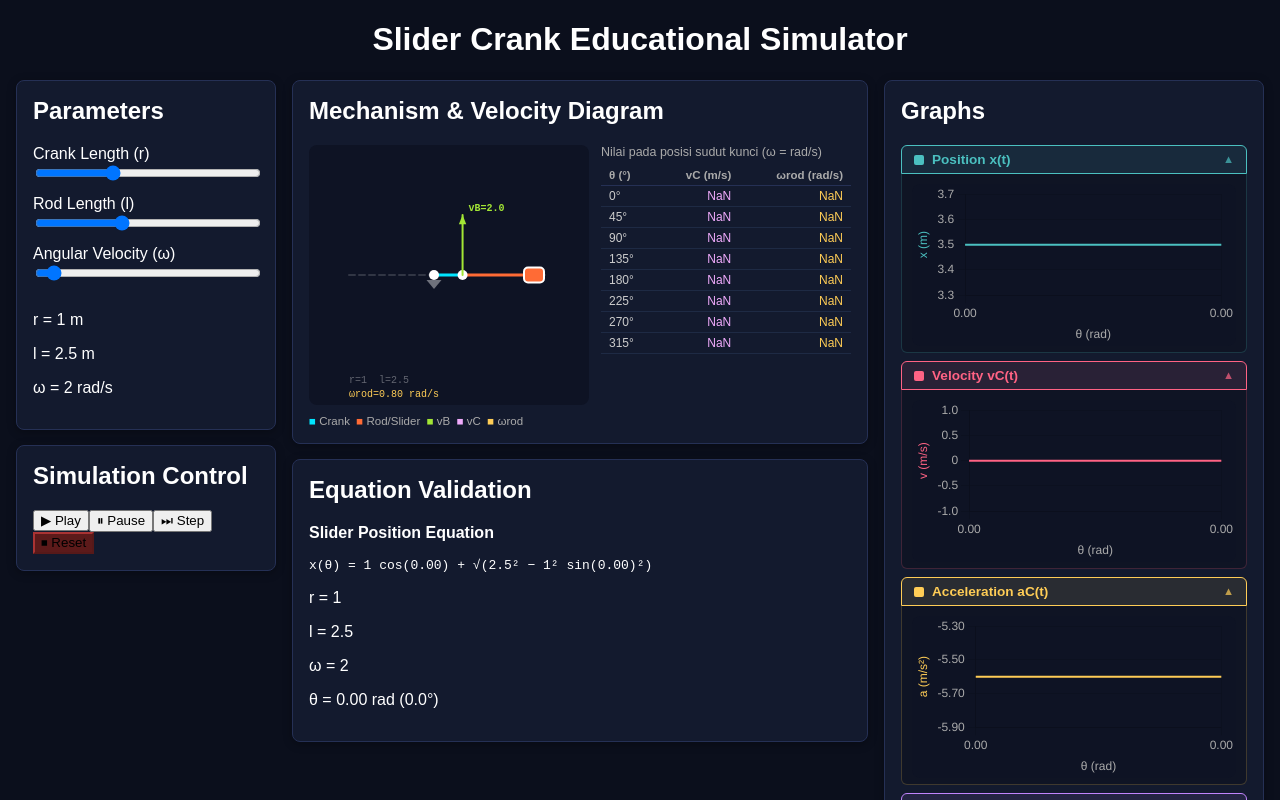
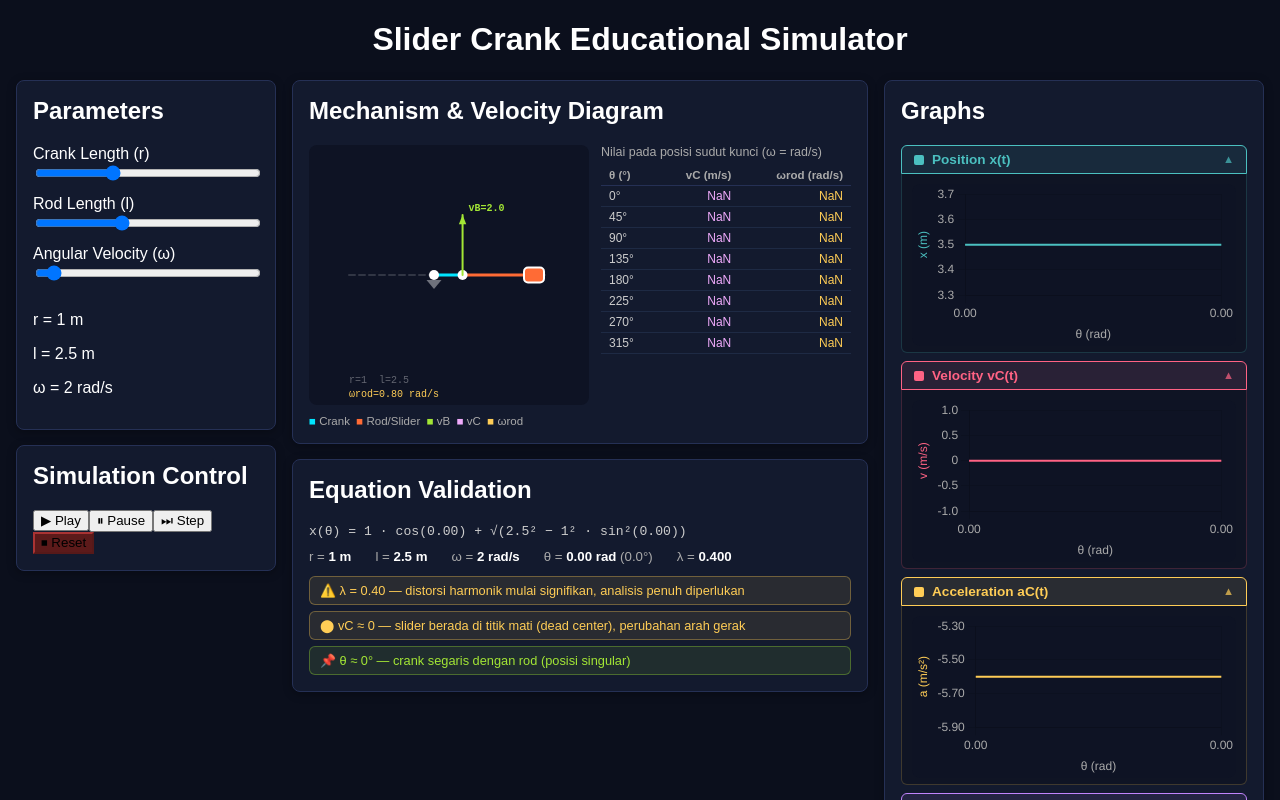
Before and after one commit to raihanrr17/Simulasi-Slider-Crank, a React (Vite) app: page / in a window 1280 px wide. Shown: the top 800 px of the page. Built offline with nearby package versions, Linux system fonts and the light colour scheme.

Commit message:
Refactor ValidationPanel for improved calculations

```diff
--- a/src/components/ValidationPanel.jsx
+++ b/src/components/ValidationPanel.jsx
@@ -1,23 +1,66 @@
 export default function ValidationPanel({ r, l, omega, theta }) {
-  const safeTheta = ((theta ?? 0) % (2 * Math.PI) + 2 * Math.PI) % (2 * Math.PI)
-  const safeR = r ?? 0
-  const safeL = l ?? 0
-  const safeOmega = omega ?? 0
+  const tNorm   = ((theta ?? 0) % (2 * Math.PI) + 2 * Math.PI) % (2 * Math.PI)
+  const safeR   = r   ?? 0
+  const safeL   = l   ?? 0
+  const safeO   = omega ?? 0
+  const lambda  = safeR / safeL
 
-  const xExpr =
-    `${safeR} cos(${safeTheta.toFixed(2)}) + √(${safeL}² − ${safeR}² sin(${safeTheta.toFixed(2)})²)`
+  const sinT    = Math.sin(tNorm)
+  const cosT    = Math.cos(tNorm)
+  const sinPhi  = (safeR / safeL) * sinT
+  const cosPhi  = Math.sqrt(Math.max(0, 1 - sinPhi ** 2))
+  const omegaRod = (safeR * safeO * cosT) / (safeL * cosPhi || 1)
+  const vC      = -safeR * safeO * sinT - safeL * omegaRod * sinPhi
+
+  const xExpr = `${safeR} · cos(${tNorm.toFixed(2)}) + √(${safeL}² − ${safeR}² · sin²(${tNorm.toFixed(2)}))`
+
+  // ── Anotasi ──
+  const notes = []
+
+  if (lambda < 0.1)
+    notes.push({ color: "#4bc0c0", icon: "✅", text: `λ = ${lambda.toFixed(2)} — gerak slider ≈ harmonik sederhana (rod sangat panjang)` })
+  else if (lambda <= 0.5)
+    notes.push({ color: "#ffcd56", icon: "⚠️", text: `λ = ${lambda.toFixed(2)} — distorsi harmonik mulai signifikan, analisis penuh diperlukan` })
+  else
+    notes.push({ color: "#ff6384", icon: "🔴", text: `λ = ${lambda.toFixed(2)} — distorsi besar, aproksimasi harmonik tidak valid` })
+
+  if (Math.abs(vC) < 0.05)
+    notes.push({ color: "#ffcd56", icon: "⬤", text: `vC ≈ 0 — slider berada di titik mati (dead center), perubahan arah gerak` })
+
+  if (Math.abs(tNorm - 0) < 0.05 || Math.abs(tNorm - Math.PI) < 0.05)
+    notes.push({ color: "#a3e635", icon: "📌", text: `θ ≈ ${Math.round(tNorm * 180 / Math.PI)}° — crank segaris dengan rod (posisi singular)` })
+
+  if (Math.abs(omegaRod) > Math.abs(safeO) * 1.5)
+    notes.push({ color: "#f0abfc", icon: "⚡", text: `ωrod = ${omegaRod.toFixed(2)} rad/s — kecepatan sudut rod jauh melebihi crank` })
 
   return (
-    <div className="panel">
+    <div className="panel" style={{ marginTop: 12 }}>
       <h2>Equation Validation</h2>
-      <p><b>Slider Position Equation</b></p>
-      <p style={{ fontFamily: "monospace" }}>
+
+      <p style={{ fontFamily: "monospace", fontSize: "0.82rem", color: "#ccc", margin: "0 0 10px" }}>
         x(θ) = {xExpr}
       </p>
-      <p>r = {safeR}</p>
-      <p>l = {safeL}</p>
-      <p>ω = {safeOmega}</p>
-      <p>θ = {safeTheta.toFixed(2)} rad ({(safeTheta * 180 / Math.PI).toFixed(1)}°)</p>
+
+      <div style={{ display: "flex", gap: 24, fontSize: "0.83rem", color: "#aaa", marginBottom: 12, flexWrap: "wrap" }}>
+        <span>r = <strong style={{ color: "#fff" }}>{safeR} m</strong></span>
+        <span>l = <strong style={{ color: "#fff" }}>{safeL} m</strong></span>
+        <span>ω = <strong style={{ color: "#fff" }}>{safeO} rad/s</strong></span>
+        <span>θ = <strong style={{ color: "#fff" }}>{tNorm.toFixed(2)} rad</strong> ({(tNorm * 180 / Math.PI).toFixed(1)}°)</span>
+        <span>λ = <strong style={{ color: "#fff" }}>{lambda.toFixed(3)}</strong></span>
+      </div>
+
+      {/* Anotasi */}
+      <div style={{ display: "flex", flexDirection: "column", gap: 6 }}>
+        {notes.map((n, i) => (
+          <div key={i} style={{
+            padding: "6px 10px", borderRadius: 6, fontSize: "0.8rem",
+            background: n.color + "18", border: `1px solid ${n.color}55`,
+            color: n.color,
+          }}>
+            {n.icon} {n.text}
+          </div>
+        ))}
+      </div>
     </div>
   )
 }
```
